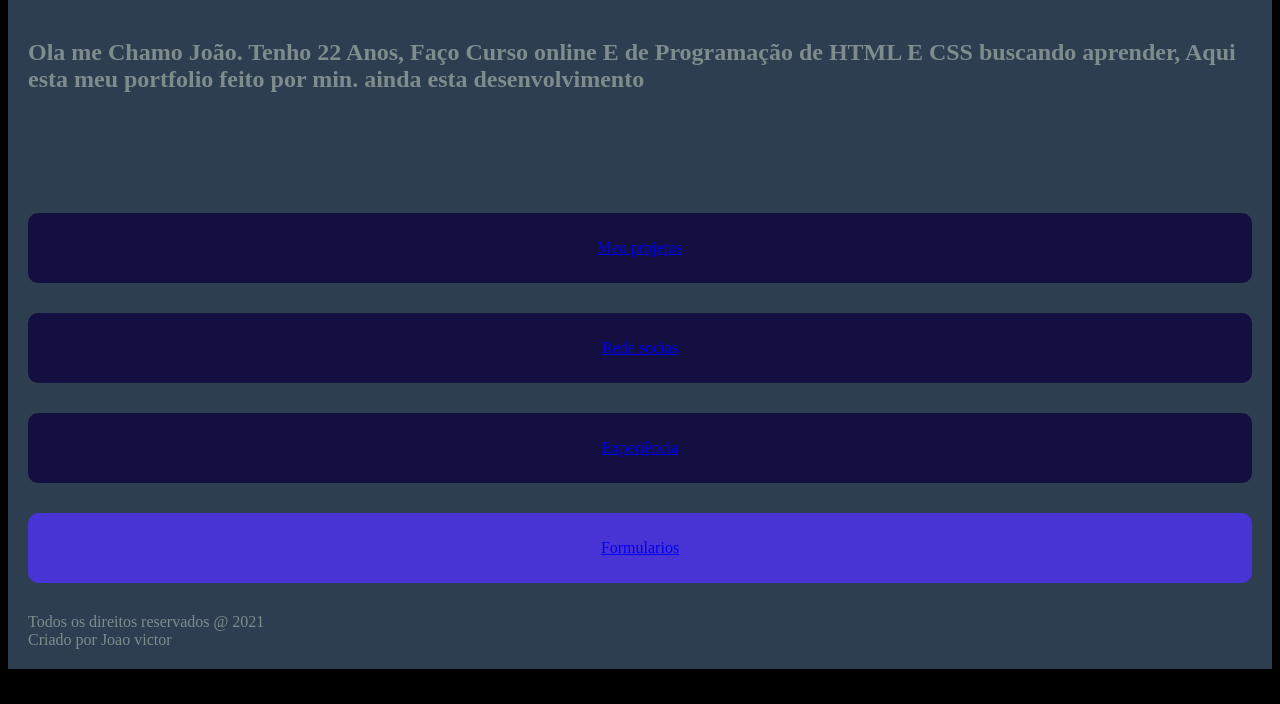
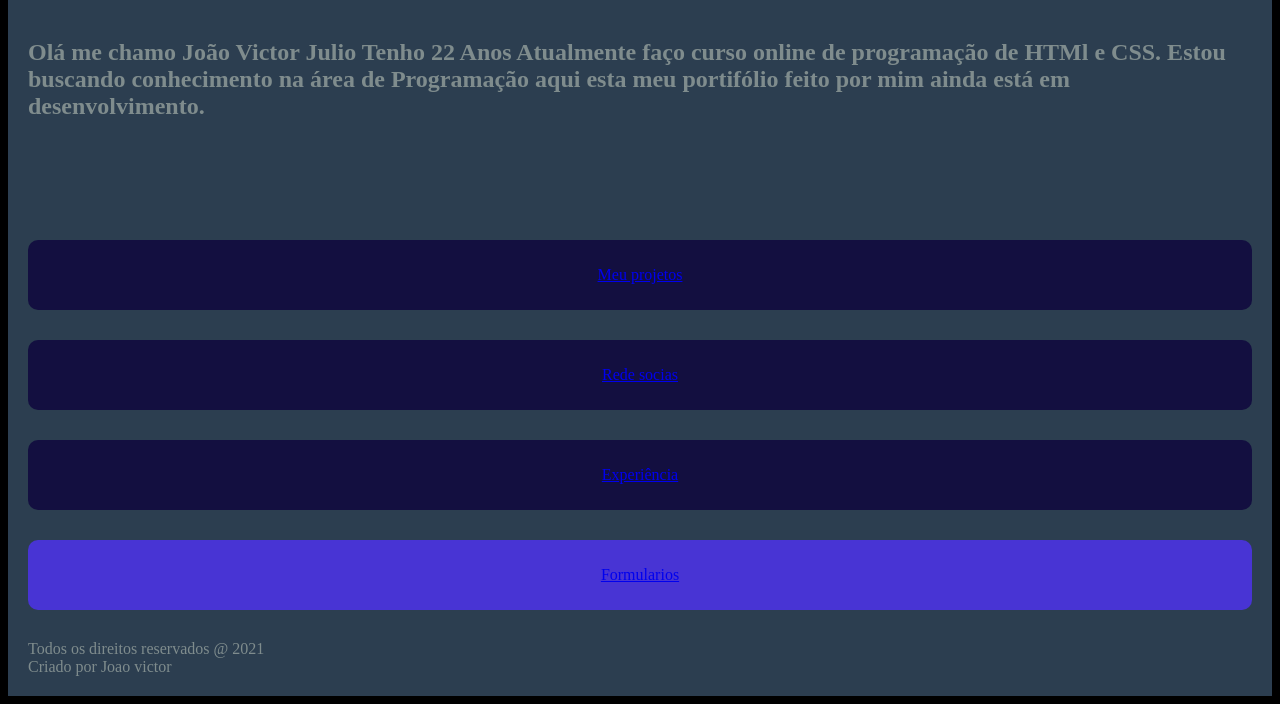
Before and after one commit to joaovictorcode/Portofolio, a plain HTML site: page index.html in a window 1280 px wide. Shown: the part 239-943 px from the top of the page. Before the commit the page ends 916 px from the top, so only its background shows below. Drawn offline with Linux system fonts and the light colour scheme.

Commit message:
Add files via upload

```diff
--- a/index.html
+++ b/index.html
@@ -14,7 +14,7 @@
 				<img src="Foto-perfil.jpg" alt="imangem do perfil"class="img-profile">
 		<div class="header-container">
 				<h1> João Victor Julio </h1>
-				<h2>Ola me Chamo João. Tenho 22 Anos, Faço Curso online E de Programação de HTML E CSS buscando aprender, Aqui esta meu portfolio feito por min. ainda esta desenvolvimento
+				<h2>Olá me chamo João Victor Julio Tenho 22 Anos Atualmente faço curso online de programação de HTMl e CSS. Estou buscando conhecimento na área de Programação aqui esta meu portifólio feito por mim ainda está em desenvolvimento.
 				</h2>
 			</div>
 		</header>
```
